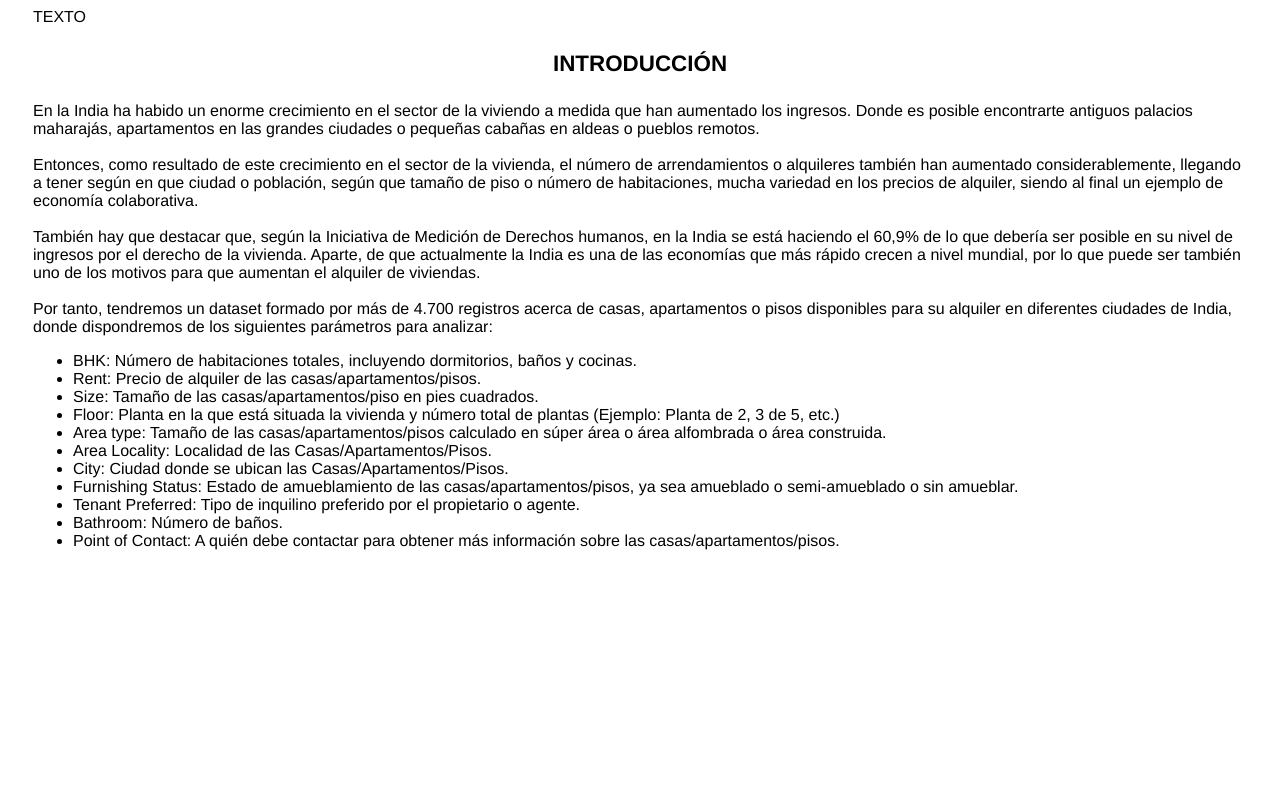
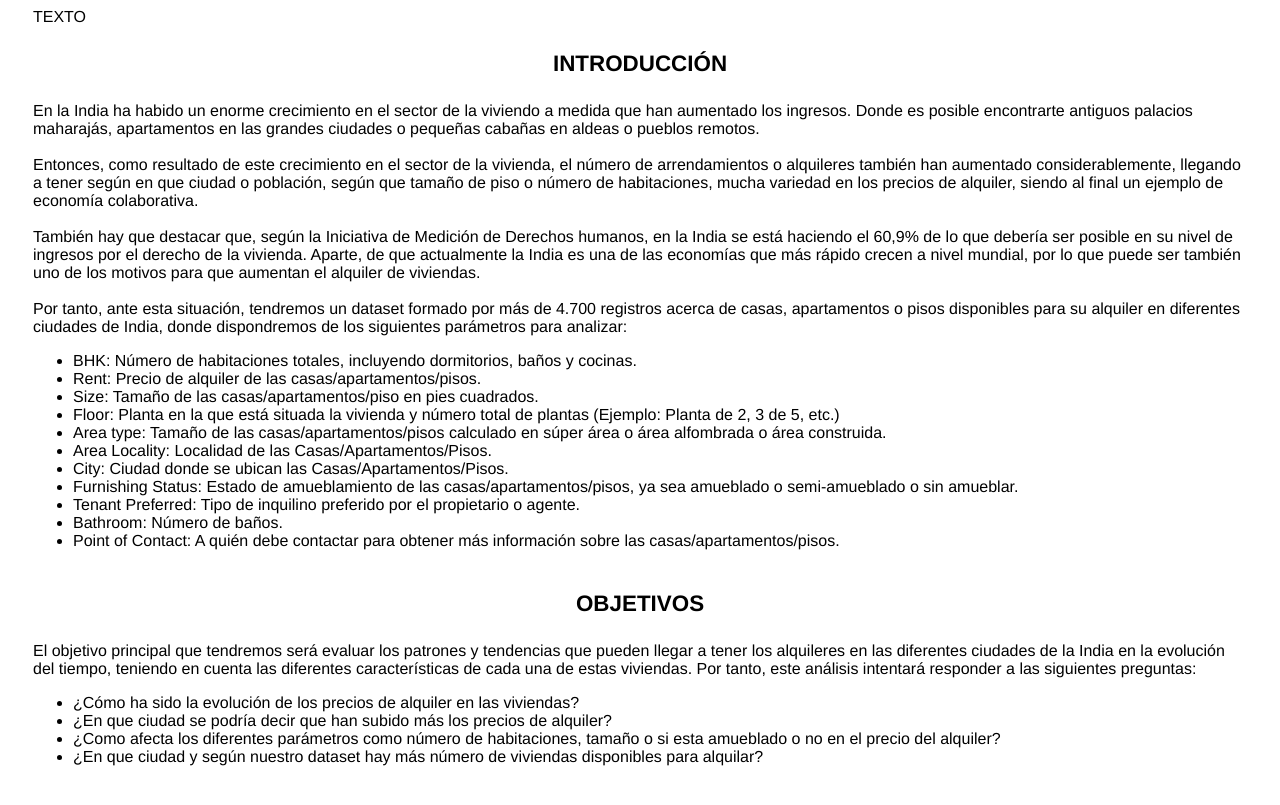
Before and after one commit to alberto304/Trabajo-final-Visualizaci-n, a website: page index.html in a window 1280 px wide. Shown: the part 389-1194 px from the top of the page. Before the commit the page ends 1016 px from the top, so only its background shows below. Drawn offline with nearby package versions, Linux system fonts and the light colour scheme.

Commit message:
1 file modified

```diff
--- a/index.html
+++ b/index.html
@@ -73,7 +73,7 @@ Entonces, como resultado de este crecimiento en el sector de la vivienda, el nú
 </br></br>
 También hay que destacar que, según la Iniciativa de Medición de Derechos humanos, en la India se está haciendo el 60,9% de lo que debería ser posible en su nivel de ingresos por el derecho de la vivienda. Aparte, de que actualmente la India es una de las economías que más rápido crecen a nivel mundial, por lo que puede ser también uno de los motivos para que aumentan el alquiler de viviendas.
 </br></br>
-Por tanto, tendremos un dataset formado por más de 4.700 registros acerca de casas, apartamentos o pisos disponibles para su alquiler en diferentes ciudades de India, donde dispondremos de los siguientes parámetros para analizar:
+Por tanto, ante esta situación, tendremos un dataset formado por más de 4.700 registros acerca de casas, apartamentos o pisos disponibles para su alquiler en diferentes ciudades de India, donde dispondremos de los siguientes parámetros para analizar:
 
 <ul>
 <li><span class="negrita">BHK</span>: Número de habitaciones totales, incluyendo dormitorios, baños y cocinas.</li>
@@ -88,11 +88,32 @@ Por tanto, tendremos un dataset formado por más de 4.700 registros acerca de ca
 <li><span class="negrita">Bathroom</span>: Número de baños.</li>
 <li><span class="negrita">Point of Contact</span>: A quién debe contactar para obtener más información sobre las casas/apartamentos/pisos.</li>
 </ul>
-
-</br></br>
+    </div>
 
 
-    </div>
+
+
+
+    <!-- add intro text to the page body -->
+    <div class="summary">
+        <h2 class="text-title">Objetivos</h2>
+        <div class="text">
+    El objetivo principal que tendremos será evaluar los patrones y tendencias que pueden llegar a tener los alquileres en las diferentes ciudades de la India en la evolución del tiempo, teniendo en cuenta las diferentes características de cada una de estas viviendas. Por tanto, este análisis intentará responder a las siguientes preguntas:
+    </br>
+    <ul>
+        <li>¿Cómo ha sido la evolución de los precios de alquiler en las viviendas?</li>
+        <li>¿En que ciudad se podría decir que han subido más los precios de alquiler?</li>
+        <li>¿Como afecta los diferentes parámetros como número de habitaciones, tamaño o si esta amueblado o no en el precio del alquiler?</li>
+        <li>¿En que ciudad y según nuestro dataset hay más número de viviendas disponibles para alquilar?</li>
+        </ul>
+
+        </div>
+
+
+
+
+
+
 
 
 
```
